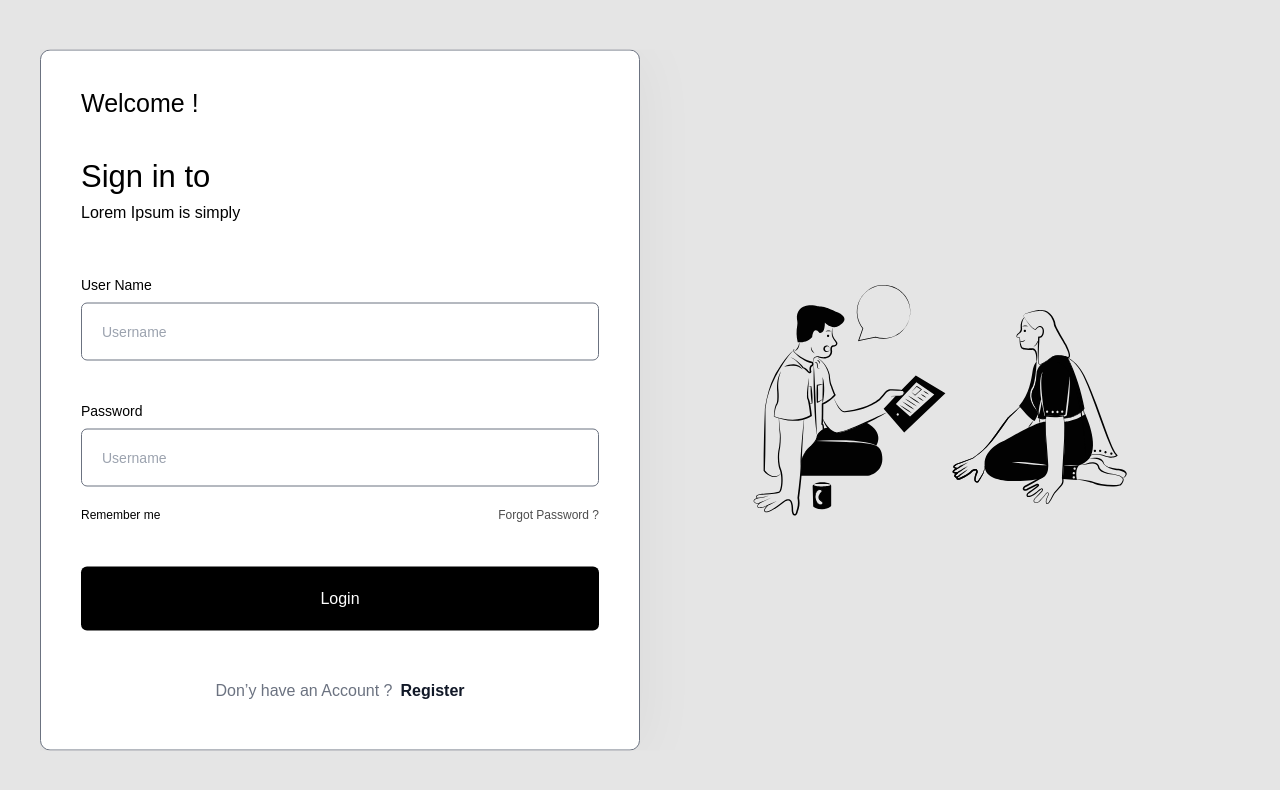
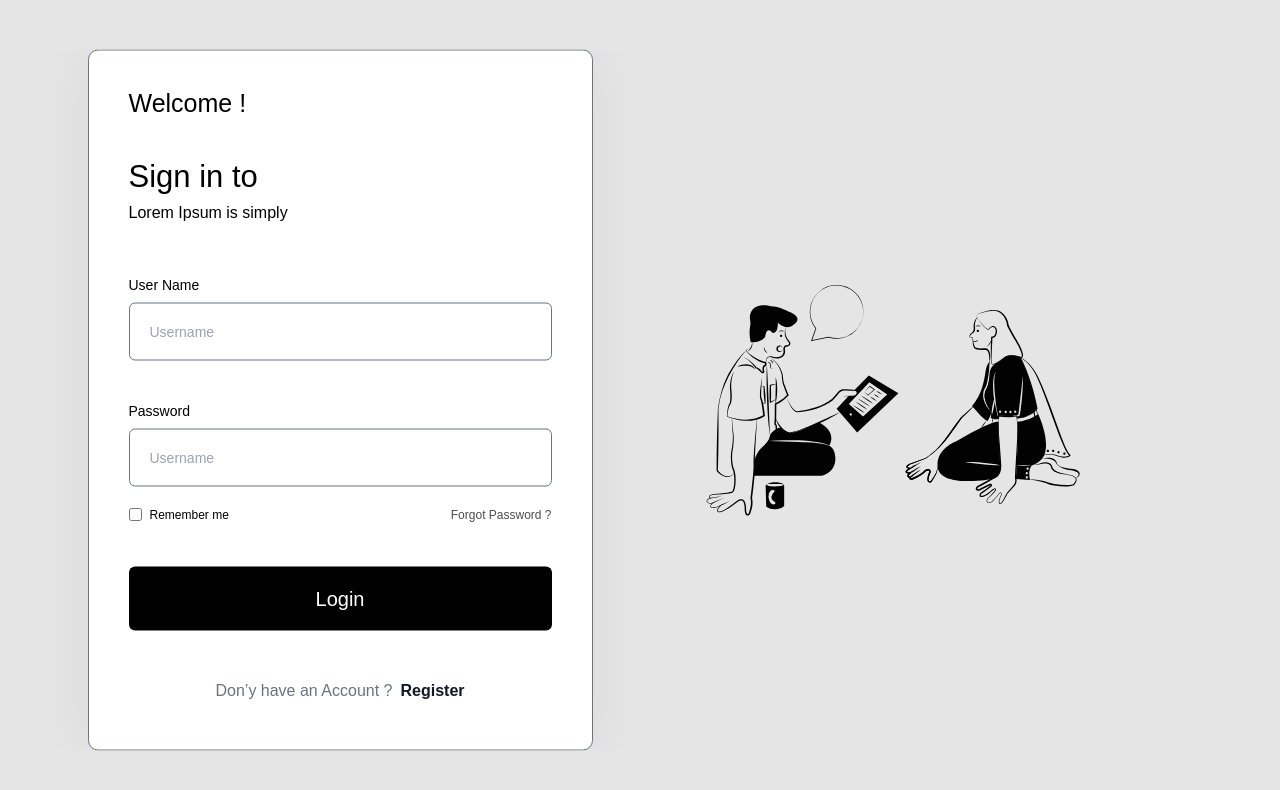
Before and after one commit to suFi7867/expertia_ai_assignment, a Next.js app: page /login in a window 1280 px wide. Shown: the top 790 px of the page. Built offline with nearby package versions, Linux system fonts and the light colour scheme.

Commit message:
LOGIN PAGE DONE

```diff
--- a/src/pages/login/index.jsx
+++ b/src/pages/login/index.jsx
@@ -1,12 +1,34 @@
-import React from 'react'
+import React, { useState } from 'react'
 import Link from "next/link";
 
 
 export default function Login() {
+
+    let initialValue = {
+        email : "" ,
+        password : ""
+    }
+    const [userData, setUserData] = useState(initialValue)
+
+    const handleChange = (e) => {
+
+        const { name: key, value, type, checked } = e.target;
+        const val = type === "checkbox" ? checked : value;
+        setUserData({ ...userData, [key]: val });
+
+    };
+
+    const LoginFunction = ()=> {
+        console.log(userData)
+        setUserData(initialValue)
+    }
+
+
+
   return (
-      <div className='flex w overflow-hidden text-left text-base text-black font-poppins justify-center'>
+      <div className='flex w overflow-hidden text-left text-base text-black font-poppins justify-center max-w-[1200px] md-w-'>
 
-          <div className="flex-1 border rounded-[10px] bg-white shadow-[0px_4px_64px_rgba(0,_0,_0,_0.05)] box-border h-[701px] max-w-[90%] sm:w-[100%] md:min-w-[505px] lg:min-w-[404px] xl:min-w-[505px] border-[0.5px] border-solid border-gray-500 p-5 sm:p-5 md:p-10 lg:p-10">
+          <div className="flex-1 border rounded-[10px] bg-white shadow-[0px_4px_64px_rgba(0,_0,_0,_0.05)] box-border h-[701px] max-w-[90%] sm:w-[100%] md:max-w-[505px] lg:max-w-[404px] xl:max-w-[505px] border-[0.5px] border-solid border-gray-500 p-5 sm:p-5 md:p-10 lg:p-10">
               <h1 className='text-[25px] font-light' >Welcome !</h1>
 
               <div className='flex flex-col mt-[50px] font-medium space-y-3' >
@@ -15,27 +37,40 @@ export default function Login() {
              </div>
 
 
-             <form className='mt-[50px]'>
+             <div className='mt-[50px]'>
                   <div className="mb-10">
                       <label className="block text-sm font-bold mb-2 text-[16px] font-normal" for="User Name">
                           User Name
                       </label>
-                      <input style={{border:"0.5px solid"}} className="rounded w-full py-4 px-5 text-gray-500 text-[14px] rounded-[6px] focus:outline-none" id="username" type="text" placeholder="Username"/>
+                      <input
+                      onChange={handleChange}
+                      value={userData.email}
+                      name="email"
+                      style={{border:"0.5px solid"}} className="rounded w-full py-4 px-5 text-gray-500 text-[14px] rounded-[6px] focus:outline-none" id="username" type="email" placeholder="Username"/>
                   </div>
 
                   <div className="mb-4">
                       <label className="block text-sm font-bold mb-2 text-[16px] font-normal" for="User Name">
                           Password
                       </label>
-                      <input style={{border:"0.5px solid"}} className="rounded w-full py-4 px-5 text-gray-500 text-[14px] rounded-[6px] focus:outline-none" id="username" type="text" placeholder="Username" />
+                      <input
+                      onChange={handleChange}
+                      value={userData.password}
+                      name="password"
+                      style={{border:"0.5px solid"}} className="rounded w-full py-4 px-5 text-gray-500 text-[14px] rounded-[6px] focus:outline-none" id="username" type="text" placeholder="Username" />
                   </div>
 
 
                   <div className='flex justify-between mb-10'>
-                      <p className='text-[12px]' >Remember me</p>  <p className='text-[12px] text-[#4D4D4D]' >Forgot Password ?</p>
+
+                      <div className='flex justify-between gap-2'>
+                          <input type="checkbox" />  <p className='text-[12px]' > Remember me</p>
+                      </div>
+                       <p className='text-[12px] text-[#4D4D4D]' >Forgot Password ?</p>
                   </div>
 
-                  <button className='mb-12 bg-black text-white w-[100%] p-5 rounded-[6px]'>
+                  <button onClick={LoginFunction}
+                  className='mb-12 bg-black text-white text-[20px] w-[100%] p-5 rounded-[6px]'>
                       Login
                   </button>
 
@@ -44,7 +79,7 @@ export default function Login() {
                       <Link href="/register"><p className='text-gray-900 font-bold'>Register</p></Link>
                   </div>
 
-             </form>
+             </div>
 
          </div>
 
--- a/src/styles/globals.css
+++ b/src/styles/globals.css
@@ -73,3 +73,9 @@ a {
   color: inherit;
   text-decoration: none;
 }
+
+input {
+  background: #FFFFFF;
+    border: 0.6px solid #282828;
+    border-radius: 6px;
+}
```
